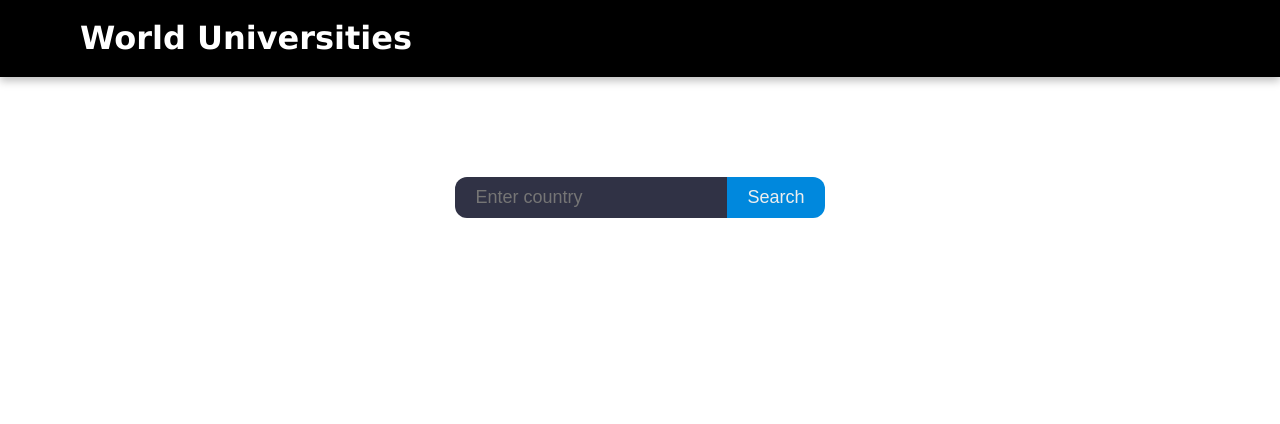
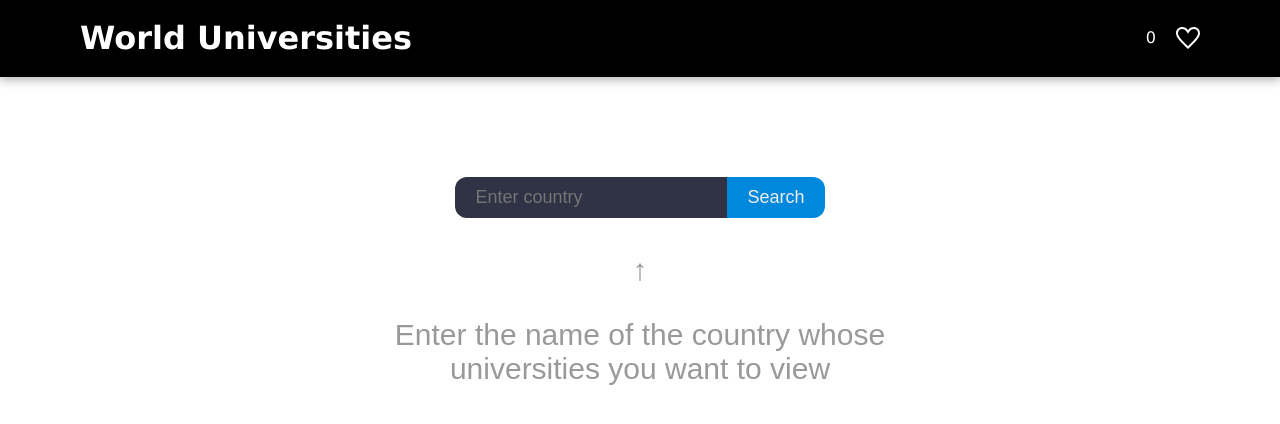
Before and after one commit to rapinchuk/galanix_task3, a website: page app/index.html in a window 1280 px wide. Drawn offline with Linux system fonts and the light colour scheme.

Commit message:
some visual fix

```diff
--- a/app/index.html
+++ b/app/index.html
@@ -15,6 +15,15 @@
 		<div class="container">
 			<div class="header_inner">
 				<h1 class="header_title">World Universities</h1>
+				<div class="header_favorite favorite">
+					<span class="favorite_counter">0</span>
+					<svg xmlns="http://www.w3.org/2000/svg" class="favorite_icon" width="24" height="24" fill="white" viewBox="0 0 24 24">
+						<path
+							d="M6.28 3c3.236.001 4.973 3.491 5.72 5.031.75-1.547 2.469-5.021 5.726-5.021 2.058 0 4.274 1.309 4.274 4.182 0 3.442-4.744 7.851-10 13-5.258-5.151-10-9.559-10-13 0-2.676 1.965-4.193 4.28-4.192zm.001-2c-3.183 0-6.281 2.187-6.281 6.192 0 4.661 5.57 9.427 12 15.808 6.43-6.381 12-11.147 12-15.808 0-4.011-3.097-6.182-6.274-6.182-2.204 0-4.446 1.042-5.726 3.238-1.285-2.206-3.522-3.248-5.719-3.248z" />
+					</svg>
+
+
+				</div>
 			</div>
 		</div>
 	</div>
@@ -22,13 +31,14 @@
 		<div class="container">
 			<div class="main_inner">
 				<div class="main_search search">
-				<form>
+					<form>
 						<input type="text" id="input" name="serach" placeholder="Enter country" class="search_input">
-						<!-- <a href="#" class="search_btn">
-							Search
-						</a> -->
-						<button type="submit"class="search_btn">Search</button>
-				</form>
+
+						<button type="submit" class="search_btn">Search</button>
+
+					</form>
+					<a href="#" class="search_reset">Reset</a>
+
 				</div>
 
 			</div>
@@ -38,7 +48,8 @@
 		<div class="container">
 			<div class="result_inner">
 				<div class="result_list">
-
+					<p class="result_description">
+						Enter the name of the country whose universities you want to view</p>
 					<!-- <div class="result_item item">
 						<span class="item_country">Urkaine</span>
 						<span class="item_name">Urkaine National Some.11111111111111111111111111.</span>
--- a/app/js/common.js
+++ b/app/js/common.js
@@ -2,16 +2,19 @@ document.addEventListener("DOMContentLoaded", function(event) {
 	const input = document.querySelector("#input")
 	const searchBtn = document.querySelector(".search_btn")
 	const list = document.querySelector(".result_list")
-	searchBtn.addEventListener("click", getData)
+	const reset = document.querySelector(".search_reset")
+	const description = document.querySelector(".result_description")
 
 	function getData(e){
 		e.preventDefault()
+
 		const key = input.value
 		const url = `http://universities.hipolabs.com/search?country=${key}`
 		fetch(url)
 			.then((resp) => resp.json())
 			.then(function (data) {
-				console.log(data);
+				// console.log(data);
+				clear()
 				data.forEach(item => {
 					const country = item.country
 					const name = item.name
@@ -19,6 +22,10 @@ document.addEventListener("DOMContentLoaded", function(event) {
 					const div = createNode(country,name,link)
 					append(div)
 				});
+				reset.style.cssText = "display: block;"
+				reset.addEventListener("click",resetHendler)
+				// const checkbox = document.
+
 
 			})
 			.catch(function (error) {
@@ -28,21 +35,12 @@ document.addEventListener("DOMContentLoaded", function(event) {
 	}
 
 
-	// function render(data){
-	// 	data.forEach(element => {
-	// 		element.map(function(item) {
-	// 			const country = item.country
-	// 			const name = item.name
-	// 			const link = item.link
-	// 			createNode()
 
-	// 		});
-	// 	});
-	// }
 	function append(el) {
 
 		return list.appendChild(el)
 	}
+
 	function createNode(country,name,link) {
 		const div = document.createElement("div");
 		div.classList.add('result_item')
@@ -55,14 +53,22 @@ document.addEventListener("DOMContentLoaded", function(event) {
 		return div
 
 	}
-	// fetch("http://universities.hipolabs.com/search?country=Ukraine")
-	// 	.then((resp) => resp.json())
-	// 	.then(function (data) {
-	// 		console.log(data)
-	// 	})
-	// 	.catch(function (error) {
-	// 		console.log(error);
-	// 	});
 
+	function clear() {
+		const div = document.querySelectorAll(".result_item")
+		description.style.cssText = "display: none;"
+		return div.forEach(element => {
+			element.remove()
+		});
+
+	}
+	function resetHendler(e) {
+		e.preventDefault()
+		reset.style.cssText = "display: none;"
+		clear()
+		description.style.cssText = "display: inline-block;"
+
+	}
+	searchBtn.addEventListener("click", getData)
 
   });
--- a/app/sass/main.sass
+++ b/app/sass/main.sass
@@ -18,9 +18,32 @@
 	&_title
 		margin: 0
 		color: white
-		text-align: left
 		font-family: 'Lucida Sans', 'Lucida Sans Regular', 'Lucida Grande', 'Lucida Sans Unicode', Geneva, Verdana, sans-serif
 		padding: 20px 0
+	&_inner
+		display: flex
+		justify-content: space-between
+		align-items: center
+
+
+.favorite
+	// height: 100%
+	display: flex
+	align-items: center
+	gap: 20px
+	&_counter
+		color: white
+		font-family: 'Lucida Sans', 'Lucida Sans Regular', 'Lucida Grande', 'Lucida Sans Unicode', Geneva, Verdana, sans-serif
+		margin: 0
+		padding: 0
+
+	&_icon
+		&:hover
+			fill: green
+		&:active
+			fill: #2de33f
+
+
 
 
 
@@ -50,7 +73,7 @@ form
 
 
 
-	&_btn
+	&_btn,&_reset
 		display: block
 		background-color: #08d
 		border-radius: 0 12px 12px 0px
@@ -64,7 +87,10 @@ form
 		text-decoration: none
 		&:active
 			background-color: #06b
-
+	&_reset
+		display: none
+		margin-left: 50px
+		border-radius: 12px
 
 
 
@@ -78,7 +104,34 @@ form
 		margin: 0 auto
 		counter-reset: item
 
-	// &_item
+	&_description
+		position: relative
+		font-family: Arial, Helvetica, sans-serif
+		font-size: 30px
+		color: grey
+		opacity: 0.8
+		max-width: 500px
+		text-align: center
+		margin-top: 50px
+		&::before
+			content: "↑"
+			font-size: 30px
+			color: inherit
+			position: absolute
+			top: -50px
+			left: 50%
+			transform: translate(-50%,0)
+			animation: bounce infinite 2s
+@keyframes bounce
+	0%
+		top: -50px
+	50%
+		top: -65px
+
+	100%
+		top: -50px
+
+
 
 
 .item
```
Also changed, not shown: app/css/main.css.
